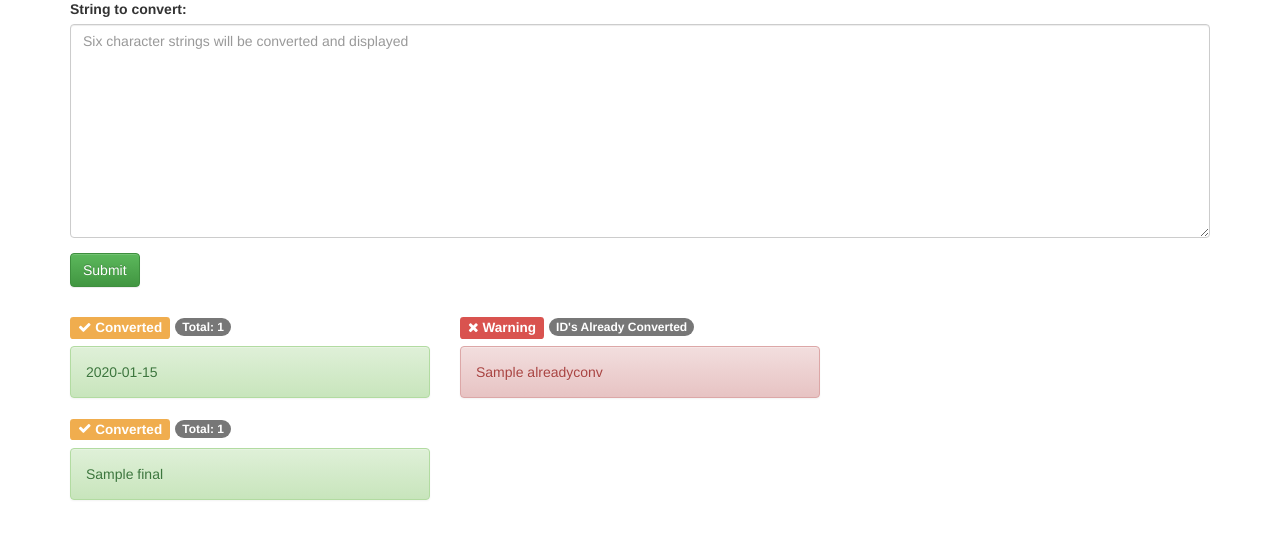
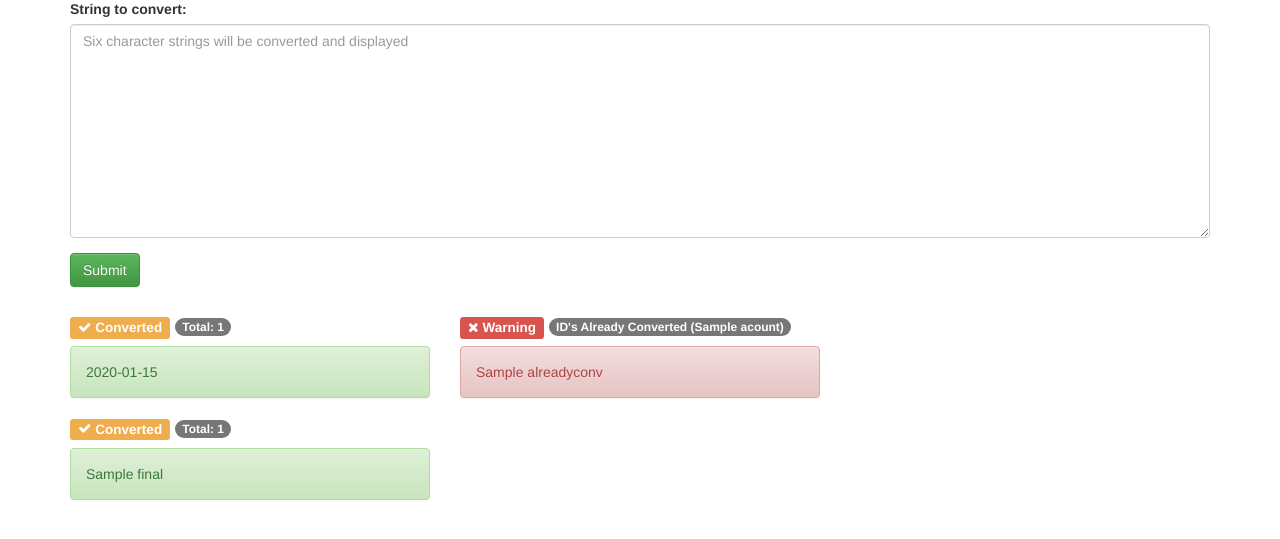
Before and after one commit to dashw00d/pa-id-converter, a Flask app: template templates/main.html in a window 1280 px wide. Shown: the part 141-680 px from the top of the page. Run offline with Flask 2, Linux system fonts and the light colour scheme; the template is opened without the code that fills it: values that come from a table or form of the project are taken from there, most other values are stand-ins (such as "Sample title", 1, 10 or a date in 2020).

Commit message:
Added already converted count

```diff
--- a/main.py
+++ b/main.py
@@ -73,7 +73,7 @@ def input():
 
         zipper = zip(letters, words)
         count = len(updated)
-    return render_template('main.html', form=form, updated=updated, letters=letters, words=words, alreadyconv=alreadyconv, zipper=zipper, count=count)
+    return render_template('main.html', form=form, updated=updated, letters=letters, words=words, alreadyconv=alreadyconv, zipper=zipper, count=count, acount=len(alreadyconv))
 
 
 @app.route("/fix", methods=['GET', 'POST'])
--- a/templates/main.html
+++ b/templates/main.html
@@ -70,7 +70,7 @@
         <div class="col-md-4">
           {% if alreadyconv %}
             <h4><span class="label label-danger"><i class="fa fa-times" aria-hidden="true"></i> Warning</span>
-              <span class="badge">ID's Already Converted</span></h4>
+              <span class="badge">ID's Already Converted ({{ acount }})</span></h4>
             <div class="alert alert-danger">
             {% for x in alreadyconv %}
               {{x}}<br>
```
